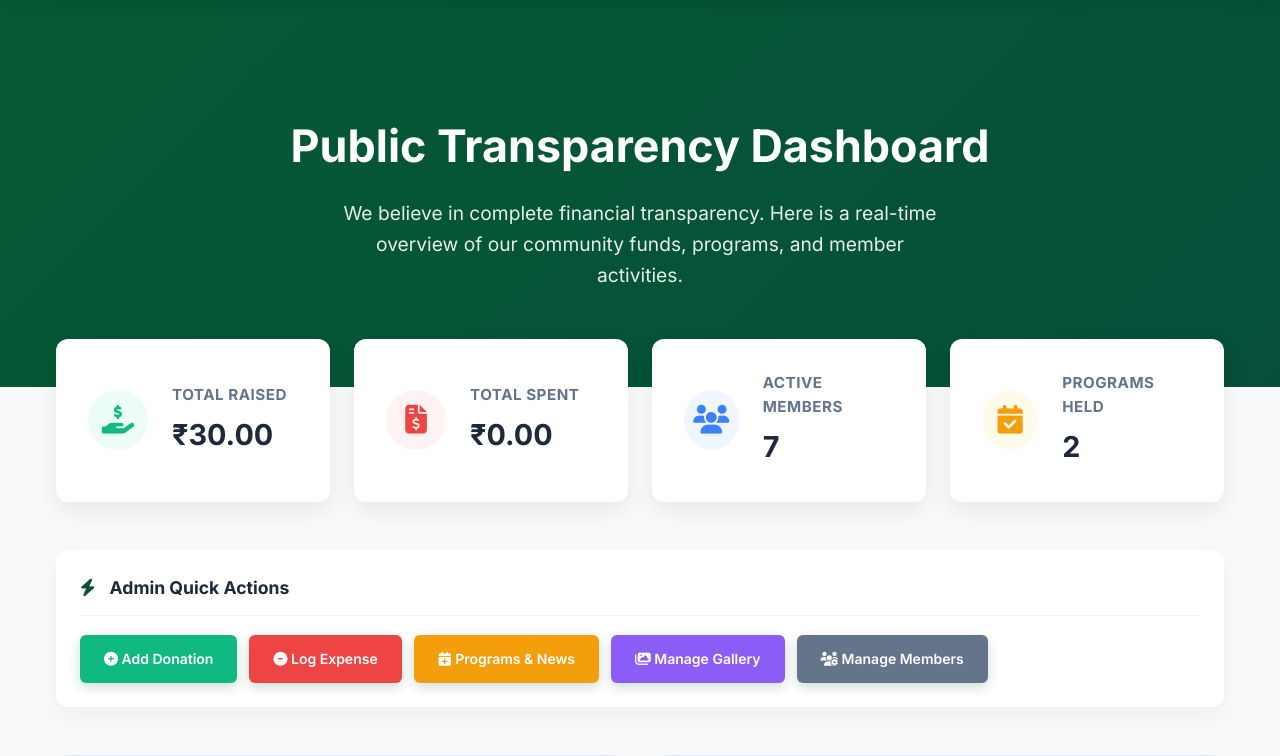
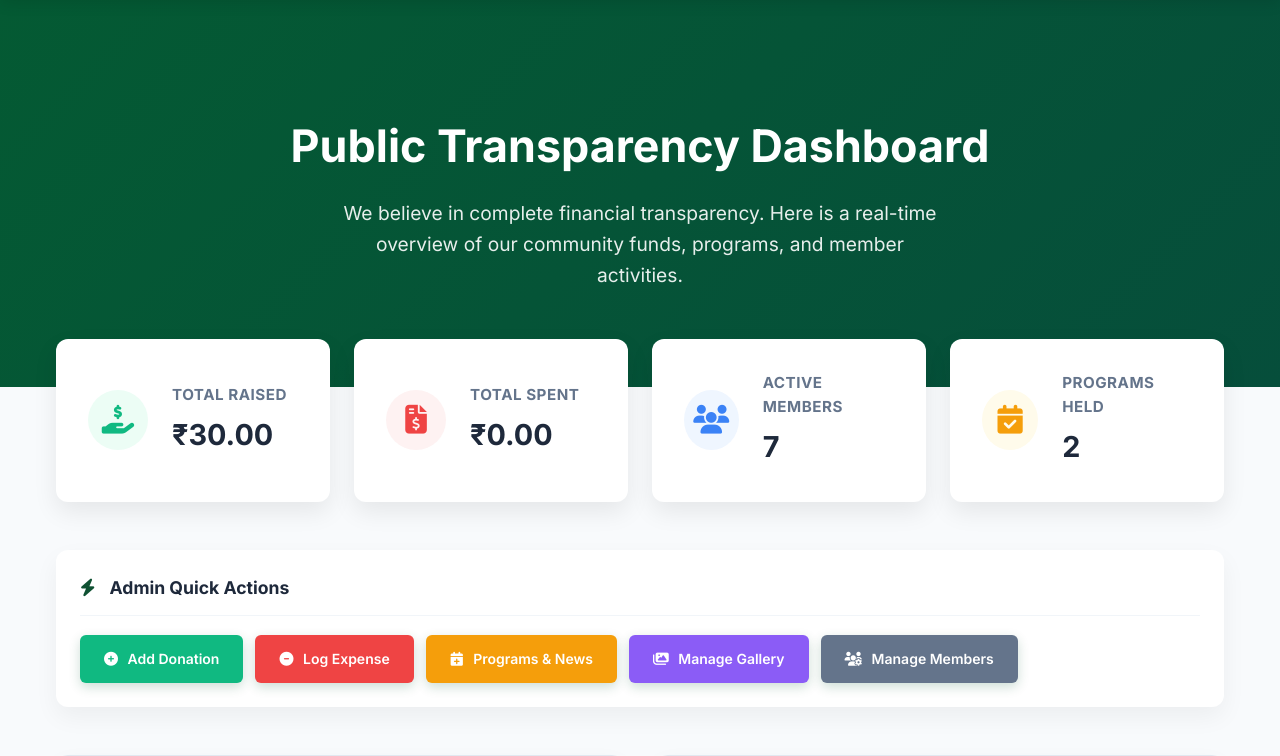
Before and after one commit to sinan-prvt/Islamic_Center, a Django app: page /dashboard/ in a window 1280 px wide. Shown: the part 46-802 px from the top of the page. Run offline with Django 5.2, Linux system fonts and the light colour scheme; a user stored in the database is signed in; data comes from the database, SQL or seed files in the repository; both versions use the stored data as it was after the commit; data that the repository does not hold is empty.

Commit message:
Fix icon spacing in admin quick action buttons

```diff
--- a/templates/dashboard.html
+++ b/templates/dashboard.html
@@ -247,11 +247,11 @@
         <h2 style="font-size: 1.1rem; color: var(--text-main); margin-bottom: 1.2rem; border-bottom: 1px solid #f1f5f9; padding-bottom: 0.8rem;"><i class="fas fa-bolt" style="color: var(--primary); margin-right: 10px;"></i> Admin Quick Actions</h2>
 
         <div style="display: flex; flex-wrap: wrap; gap: 0.75rem;">
-            <a href="{% url 'manage_donations' %}" class="btn-donate admin-quick-action-btn" style="background: #10b981; padding: 0.8rem 1.5rem;"><i class="fas fa-plus-circle"></i> Add Donation</a>
-            <a href="{% url 'manage_expenses' %}" class="btn-donate admin-quick-action-btn" style="background: #ef4444; padding: 0.8rem 1.5rem;"><i class="fas fa-minus-circle"></i> Log Expense</a>
-            <a href="{% url 'manage_programs' %}" class="btn-donate admin-quick-action-btn" style="background: #f59e0b; padding: 0.8rem 1.5rem;"><i class="fas fa-calendar-plus"></i> Programs & News</a>
-            <a href="{% url 'manage_gallery' %}" class="btn-donate admin-quick-action-btn" style="background: #8b5cf6; padding: 0.8rem 1.5rem;"><i class="fas fa-images"></i> Manage Gallery</a>
-            <a href="{% url 'manage_members' %}" class="btn-donate admin-quick-action-btn" style="background: #64748b; padding: 0.8rem 1.5rem;"><i class="fas fa-users-cog"></i> Manage Members</a>
+            <a href="{% url 'manage_donations' %}" class="btn-donate admin-quick-action-btn" style="background: #10b981; padding: 0.8rem 1.5rem;"><i class="fas fa-plus-circle" style="margin-right: 6px;"></i> Add Donation</a>
+            <a href="{% url 'manage_expenses' %}" class="btn-donate admin-quick-action-btn" style="background: #ef4444; padding: 0.8rem 1.5rem;"><i class="fas fa-minus-circle" style="margin-right: 6px;"></i> Log Expense</a>
+            <a href="{% url 'manage_programs' %}" class="btn-donate admin-quick-action-btn" style="background: #f59e0b; padding: 0.8rem 1.5rem;"><i class="fas fa-calendar-plus" style="margin-right: 6px;"></i> Programs & News</a>
+            <a href="{% url 'manage_gallery' %}" class="btn-donate admin-quick-action-btn" style="background: #8b5cf6; padding: 0.8rem 1.5rem;"><i class="fas fa-images" style="margin-right: 6px;"></i> Manage Gallery</a>
+            <a href="{% url 'manage_members' %}" class="btn-donate admin-quick-action-btn" style="background: #64748b; padding: 0.8rem 1.5rem;"><i class="fas fa-users-cog" style="margin-right: 6px;"></i> Manage Members</a>
         </div>
     </div>
     {% endif %}
```
Also changed, not shown: db.sqlite3.
